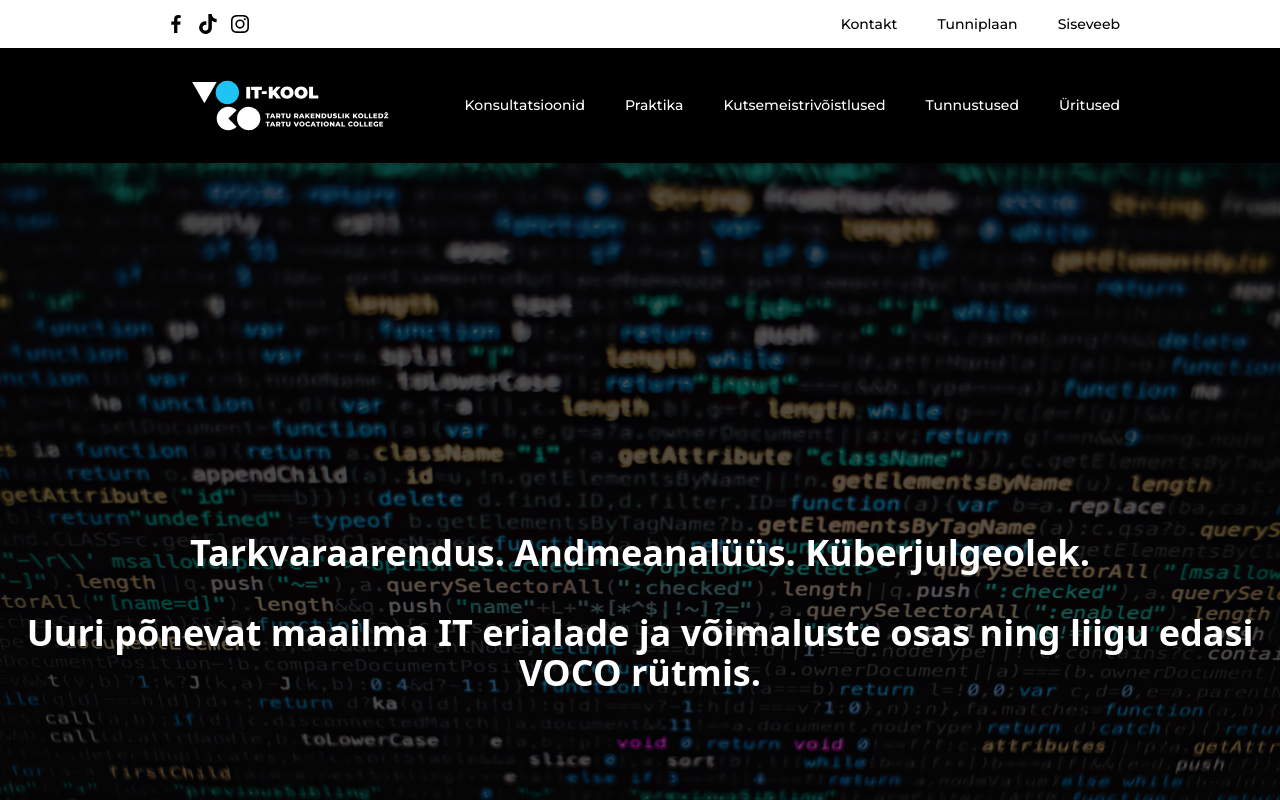
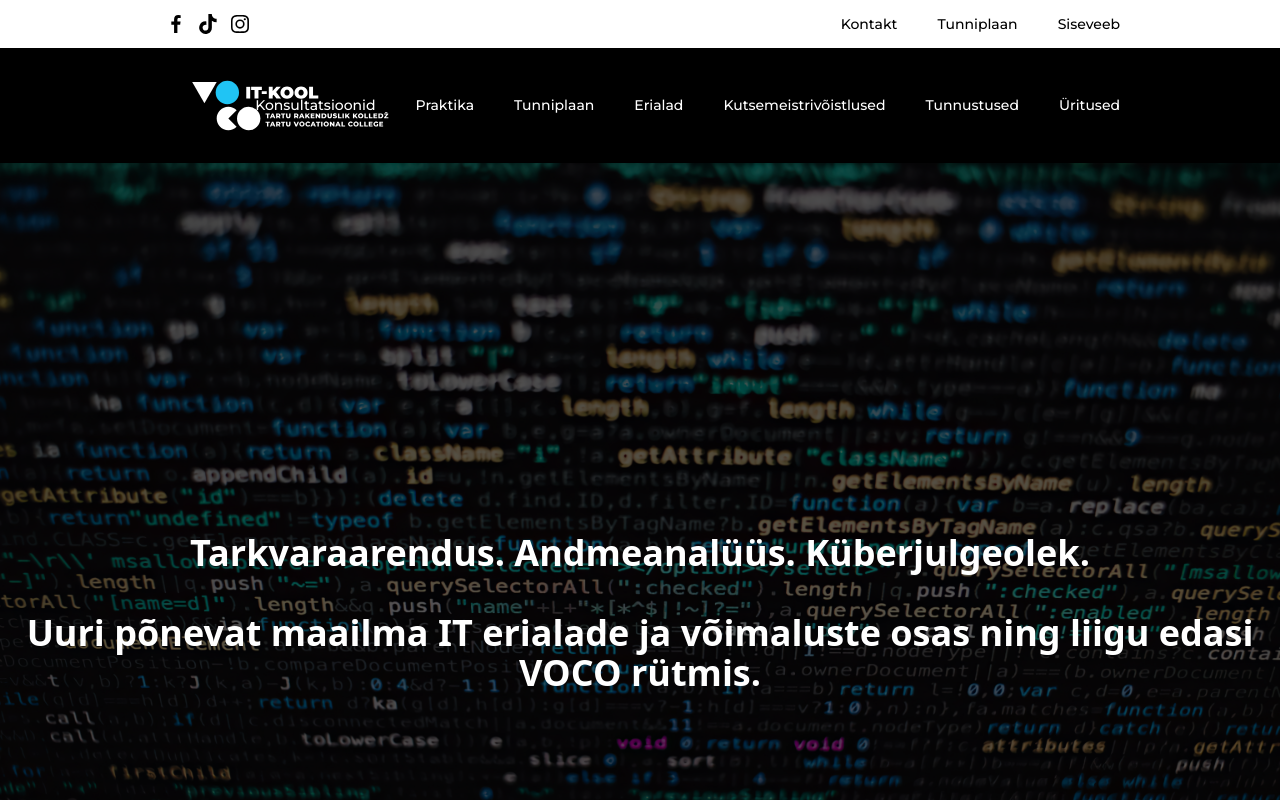
Before and after one commit to Ax-SylvesterHommuk/ikt-leht, a Vue app: page / in a window 1280 px wide. Shown: the top 800 px of the page. Built offline with nearby package versions, Linux system fonts and the light colour scheme; no server answers.

Commit message:
Add new images, routes + updated navbar

```diff
--- a/src/components/Navbar.vue
+++ b/src/components/Navbar.vue
@@ -22,8 +22,10 @@
       <div class="flex items-center space-x-4 mr-32 text-[0.875rem]">
         <a href="https://siseveeb.voco.ee/kutseope/oppetoo/konsultatsioonid" class="text-white hover:text-[#c8d1e0] ease-in-out duration-200 px-3 py-1">Konsultatsioonid</a>
         <button class="text-white hover:text-[#c8d1e0] ease-in-out duration-200 px-3 py-1" @click="sendRoute('/praktika')">Praktika</button>
+        <button class="text-white hover:text-[#c8d1e0] ease-in-out duration-200 px-3 py-1" @click="sendRoute('/tunniplaan');">Tunniplaan</button>
+        <button class="text-white hover:text-[#c8d1e0] ease-in-out duration-200 px-3 py-1" @click="sendRoute('/erialad');">Erialad</button>
         <button class="text-white hover:text-[#c8d1e0] ease-in-out duration-200 px-3 py-1">Kutsemeistrivõistlused</button>
-        <button class="text-white hover:text-[#c8d1e0] ease-in-out duration-200 px-3 py-1">Tunnustused</button>
+        <button class="text-white hover:text-[#c8d1e0] ease-in-out duration-200 px-3 py-1" @click="sendRoute('/tunnustused');">Tunnustused</button>
         <button class="text-white hover:text-[#c8d1e0] ease-in-out duration-200 px-3 py-1" @click="sendRoute('/uritused')">Üritused</button>
       </div>
     </div>
@@ -46,6 +48,8 @@
       <!-- * Menus -->
       <a href="https://siseveeb.voco.ee/kutseope/oppetoo/konsultatsioonid" class="block text-black text-center py-2">Konsultatsioonid</a>
       <a href="#" class="block text-black text-center py-2" @click="sendRoute('/praktika')">Praktika</a>
+      <a class="text-white hover:text-[#c8d1e0] ease-in-out duration-200 px-3 py-1" @click="this.$router.push('/tunniplaan');">Tunniplaan</a>
+      <a class="text-white hover:text-[#c8d1e0] ease-in-out duration-200 px-3 py-1" @click="this.$router.push('/erialad');">Erialad</a>
       <a href="#" class="block text-black text-center py-2">Kutsemeistrivõistlused</a>
       <a href="#" class="block text-black text-center py-2">Tunnustused</a>
       <a href="#" class="block text-black text-center py-2" @click="sendRoute('/uritused')">Üritused</a>
--- a/src/router/index.js
+++ b/src/router/index.js
@@ -4,7 +4,9 @@ import HomeRoutes from './routes/home';
 import EventsRoutes from './routes/events';
 import EventInfoRoutes from './routes/eventinfo';
 import PraktikaRoutes from './routes/praktika';
+import ErialadRoutes from './routes/erialad';
 import TunnustusedRoutes from './routes/tunnustused';
+import TunniplaanRoutes from './routes/tunniplaan.js'
 
 const router = createRouter({
   history: createWebHistory(import.meta.env.BASE_URL),
@@ -14,6 +16,8 @@ const router = createRouter({
     ...EventInfoRoutes,
     ...PraktikaRoutes,
     ...TunnustusedRoutes,
+    ...TunniplaanRoutes,
+    ...ErialadRoutes
   ]
 });
 
--- /dev/null
+++ b/src/router/routes/erialad.js
@@ -0,0 +1,8 @@
+import Erialad from "@/views/Erialad.vue";
+
+export default [
+    {
+        path: "/erialad",
+        component: Erialad,
+    },
+];
--- /dev/null
+++ b/src/router/routes/tunniplaan.js
@@ -0,0 +1,8 @@
+import Tunniplaan from '@/views/Tunniplaan.vue'
+
+export default [
+  {
+    path: '/tunniplaan',
+    component: Tunniplaan
+  },
+];
```
Also changed, not shown: src/router/routes/praktika.js (+5 -5 lines), src/assets/arikool.png (added), src/assets/itkool.png (added).
